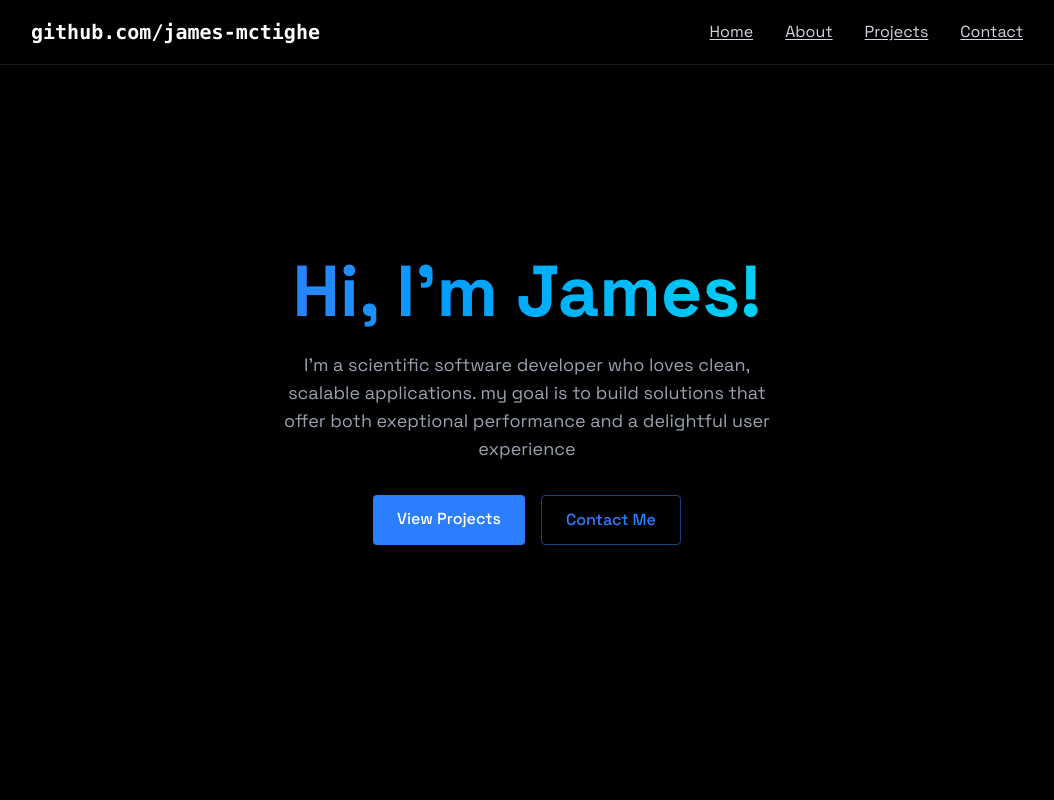
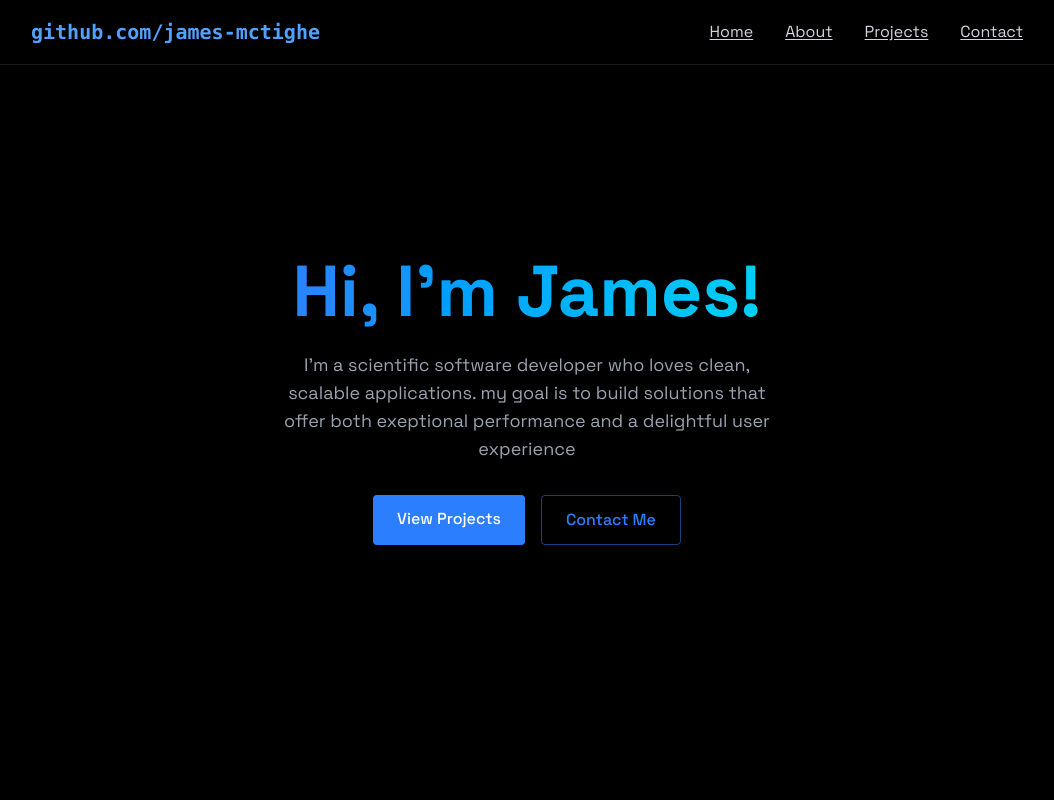
Before and after one commit to James-McTighe/beautiful_portfolio, a React (Vite) app: page / in a window 1280 px wide. Shown: the top 800 px of the page, without its empty margins (113-1167 px from the left). Built offline with nearby package versions, Linux system fonts and the light colour scheme.

Commit message:
updated underline location and duration of submit button

```diff
--- a/src/components/Navbar.jsx
+++ b/src/components/Navbar.jsx
@@ -10,14 +10,10 @@ export const Navbar = ({ menuOpen, setMenuOpen }) => {
     <nav className="fixed top-0 w-full z-40 bg-[rgba(10,10,10, 0.8)] backdrop-blue-lg border-b border-white/10 shadow-lg">
       <div className="max-w-5xl mx-auto px-4">
         <div className="flex justify-between items-center h-16">
-          <a href="https://github.com/james-mctighe" className='font-mono text-xl font-bold text-white'>
+          <a href="https://github.com/james-mctighe"
+            className='text-blue-400 font-mono text-xl font-bold underline-effect'>
             {" "}
-            github.com/<span className="relative transition-colors duration-300
-              after:absolute after:left-0 after:-bottom-1 after:h-[2px] after:w-0
-              after:bg-gradient-to-r after:from-blue-500 after:to-purple-500 after:transition-all
-              after:duration-300 hover:after:w-full">
-              james-mctighe
-            </span>{" "}
+            github.com/james-mctighe{" "}
           </a>
 
           <div
--- a/src/components/sections/Contact.jsx
+++ b/src/components/sections/Contact.jsx
@@ -53,8 +53,10 @@ export const Contact = () => {
 
             <button
               type="submit"
-              className="w-full bg-blue-500 text-white py-3 px-6 rounded font-medium transition relative
-              overflow-hidden hover:bg-green-700 hover:-translate-y-0.5 hover:shadow-[0_0_15px_rgba(59, 130,246)]"
+              className="w-full bg-blue-500 text-white py-3 px-6 rounded font-medium
+              transition duration-300 ease-in-out relative overflow-hidden hover:bg-green-700
+              hover:-translate-y-0.5
+              hover:shadow-[0_0_15px_rgba(59, 130,246)]"
             >
               Send Message!
             </button>
```
